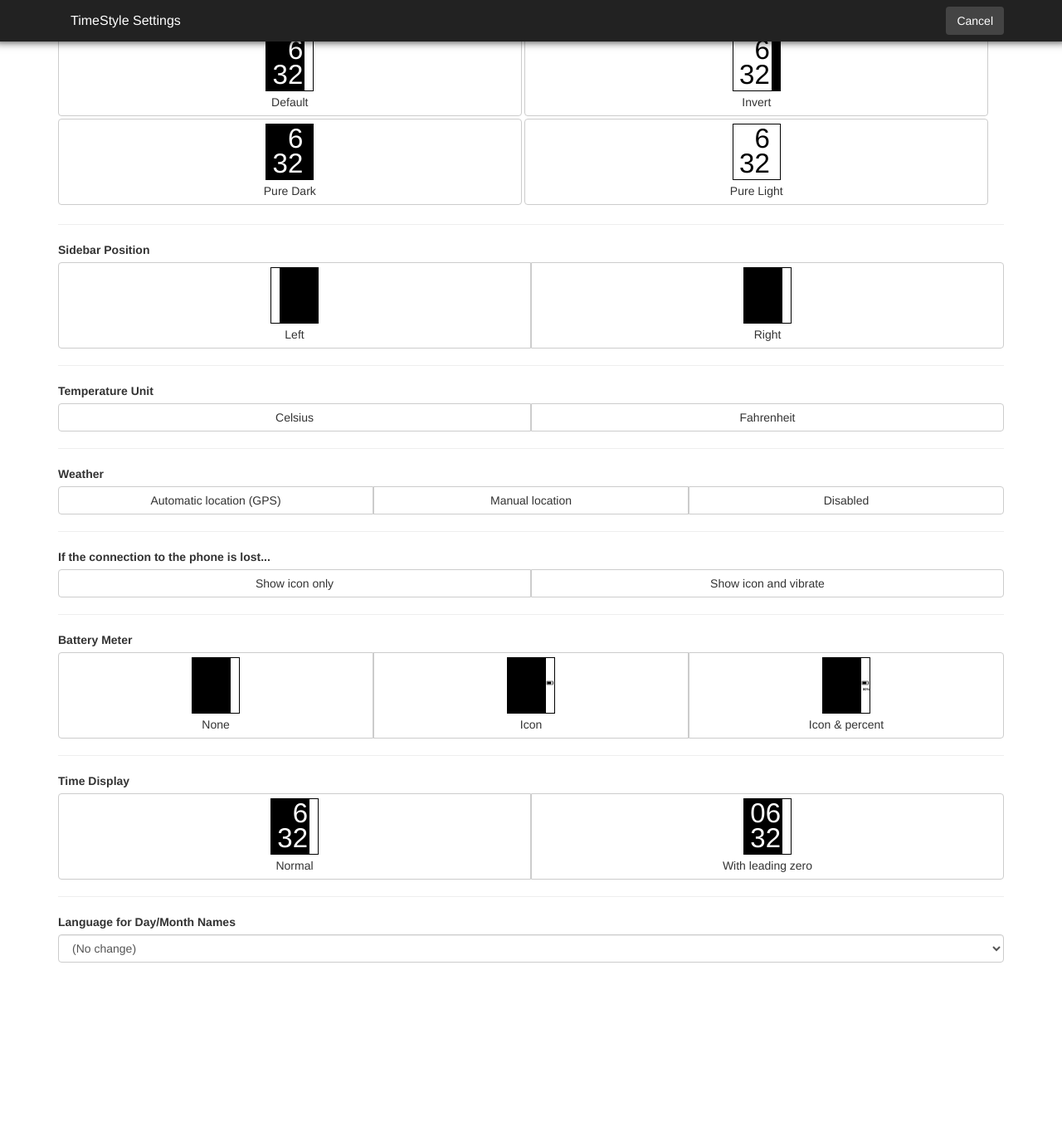
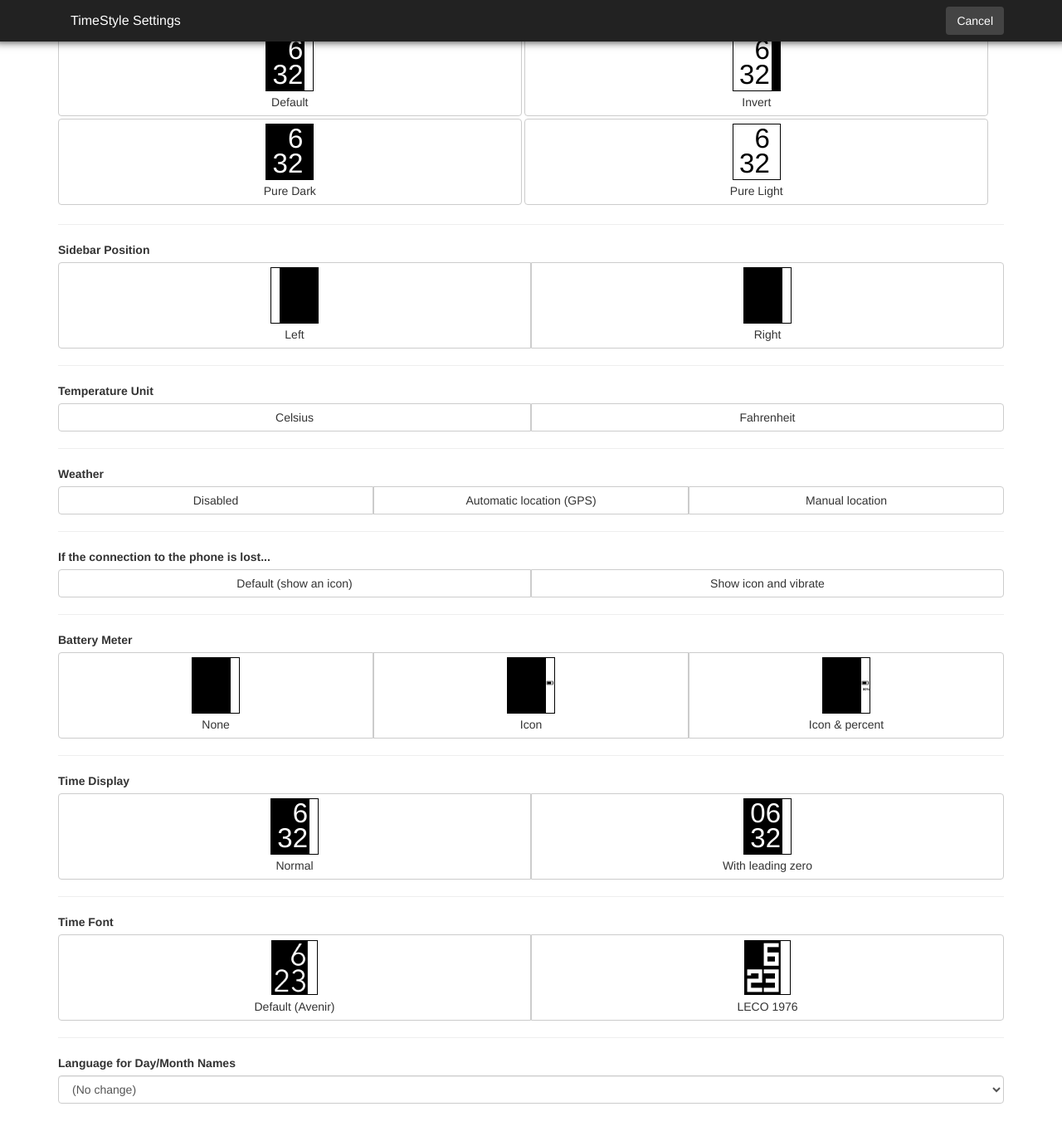
Before and after one commit to freakified/TimeStylePebble, a Jekyll site: the page built from config_bw.html, in a window 1280 px wide and 1400 px high, scrolled down 59 px. Shown: the top 1369 px of the window at 83% size. Built offline with Jekyll 4.4.1, drawn with Linux system fonts in a browser that asks for light colours; nearby versions of some CDN libraries; before the commit the page ends 1289 px from its top, so only the background shows below that.

Commit message:
Added font option

```diff
--- a/_includes/config_misc_options.html
+++ b/_includes/config_misc_options.html
@@ -30,14 +30,14 @@
 <label>Weather</label>
 <div id="weather_setting" class="form-group" >
   <div class="btn-group btn-group-justified"  data-toggle="buttons">
+    <label class="btn btn-default" data-setting="disable" >
+      <input type="radio" name="options" autocomplete="off"> Disabled
+    </label>
     <label class="btn btn-default" data-setting="auto" >
       <input type="radio" name="options" autocomplete="off"> Automatic location (GPS)
     </label>
     <label class="btn btn-default" data-setting="manual" >
       <input type="radio" name="options" autocomplete="off" id="weather_setting_manual"> Manual location
-    </label>
-    <label class="btn btn-default" data-setting="disable" >
-      <input type="radio" name="options" autocomplete="off"> Disabled
     </label>
   </div>
   <div class="form_group collapse" id="manual_weather_loc_setting_area">
@@ -49,10 +49,10 @@
 <div id="bluetooth_vibe_setting" class="form-group" >
   <div class="btn-group btn-group-justified"  data-toggle="buttons">
     <label class="btn btn-default" data-setting="no" >
-      <input type="radio" name="options" autocomplete="off"> Show icon only
+      <input type="radio" name="options" autocomplete="off">Default (show an icon)
     </label>
     <label class="btn btn-default" data-setting="yes" >
-      <input type="radio" name="options" autocomplete="off"> Show icon and vibrate
+      <input type="radio" name="options" autocomplete="off">Show icon and vibrate
     </label>
   </div>
 </div>
@@ -96,6 +96,22 @@
   </div>
 </div>
 <hr>
+<label>Time Font</label>
+<div id="clock_font_setting" class="form-group" >
+  <div class="btn-group btn-group-justified"  data-toggle="buttons">
+    <label class="btn btn-default" data-setting="default" >
+      <input type="radio" name="options" autocomplete="off">
+      <img class="example_img" src="images/font-preview-default.png" width="56" height="66">
+      Default (Avenir)
+      </label>
+    <label class="btn btn-default" data-setting="leco" >
+      <input type="radio" name="options" autocomplete="off">
+      <img class="example_img" src="images/font-preview-leco.png" width="56" height="66">
+      LECO 1976
+    </label>
+  </div>
+</div>
+<hr>
 <label>Language for Day/Month Names</label>
 <select id="language_selection" class="form-control">
   <option data-setting="-1" selected>(No change)</option>
--- a/css/custom.scss
+++ b/css/custom.scss
@@ -42,7 +42,6 @@
     background-size: 10px 10px;
   }
 
-
   &.with_battery_pct:before {
     content: '80%';
     position: absolute;
@@ -56,6 +55,11 @@
   }
 }
 
+.example_img {
+  border: 1px solid black;
+  display: block;
+  margin: 0 auto 4px;
+}
 
 #preset_selector > .btn {
   width: 49%;
--- a/js/config.js
+++ b/js/config.js
@@ -182,6 +182,10 @@ function sendSettingsToWatch() {
     config.leading_zero_setting = $('#time_leading_zero_setting .btn.active').data('setting');
   }
 
+  if($('#clock_font_setting .btn.active')) {
+    config.clock_font_setting = $('#clock_font_setting .btn.active').data('setting');
+  }
+
   // Set the return URL depending on the runtime environment
   var return_to = getQueryParam('return_to', 'pebblejs://close#');
   document.location.href = return_to + encodeURIComponent(JSON.stringify(config));
@@ -192,7 +196,7 @@ function cancelAndClose() {
   document.location.href = return_to;
 }
 
-$('#weather_loc_setting input').on('change', function(){
+$('#weather_setting input').on('change', function(){
   $target = $('#manual_weather_loc_setting_area');
 
   if ($('#weather_setting_manual').is(':checked')) {
```
Also changed, not shown: other parts of _includes/config_misc_options.html (+1 -0 lines), images/font-preview-default.png (added), images/font-preview-leco.png (added).
